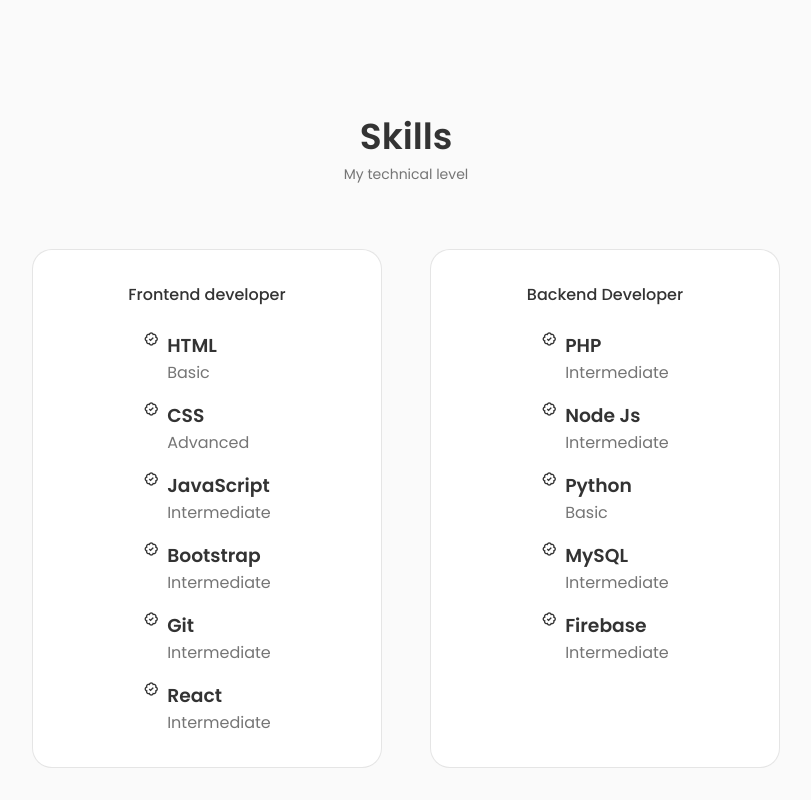
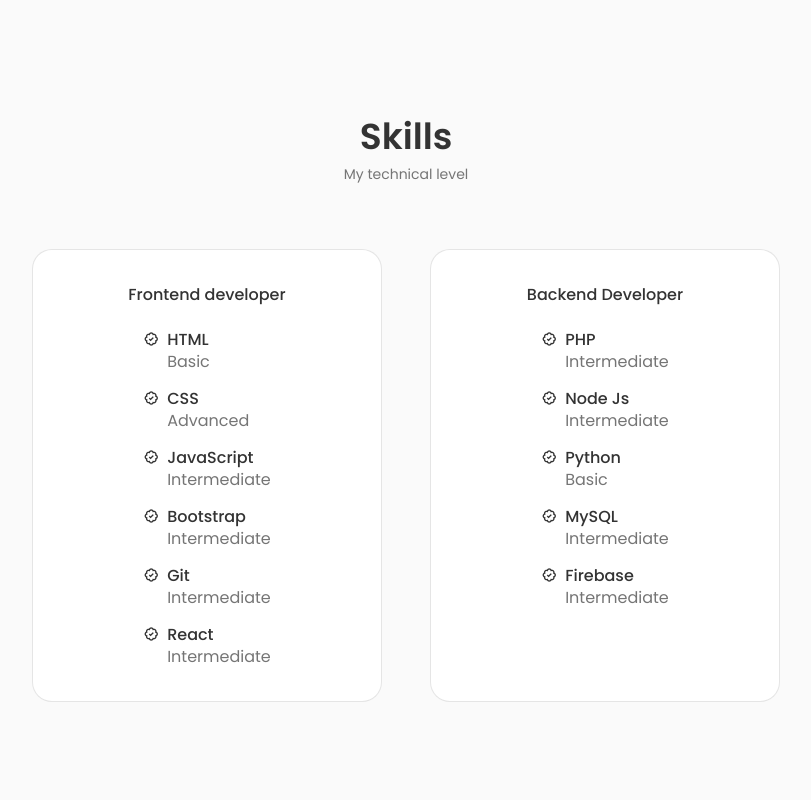
Before and after one commit to Mohamed-Aziz-Mhadhbi/mohamed-aziz-mhadhbi.github.io, a React (Create React App) app: page / in a window 1280 px wide. Shown: the part 1431-2231 px from the top of the page, without its empty margins (234-1045 px from the left). After the commit the page ends 2165 px from the top, so only its background shows below. Built offline with nearby package versions, Linux system fonts and the light colour scheme.

Commit message:
skills__name

```diff
--- a/src/components/skills/skills.css
+++ b/src/components/skills/skills.css
@@ -39,3 +39,9 @@
     font-size: 1rem;
     color: var(--title-color);
 }
+
+.skills__name {
+    font-size: var(--normal-font-size);
+    font-weight: var(--font-medium);
+    line-height: 18px;
+}
```
